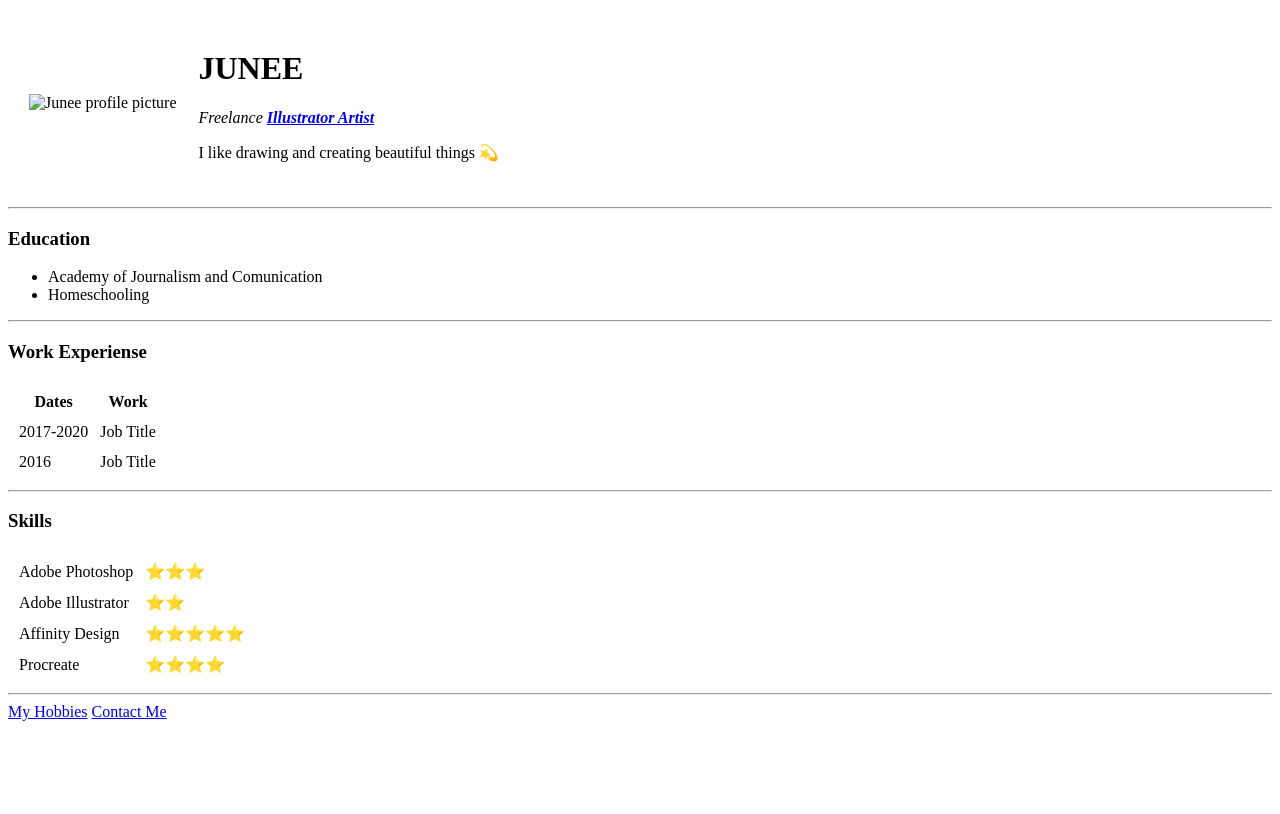
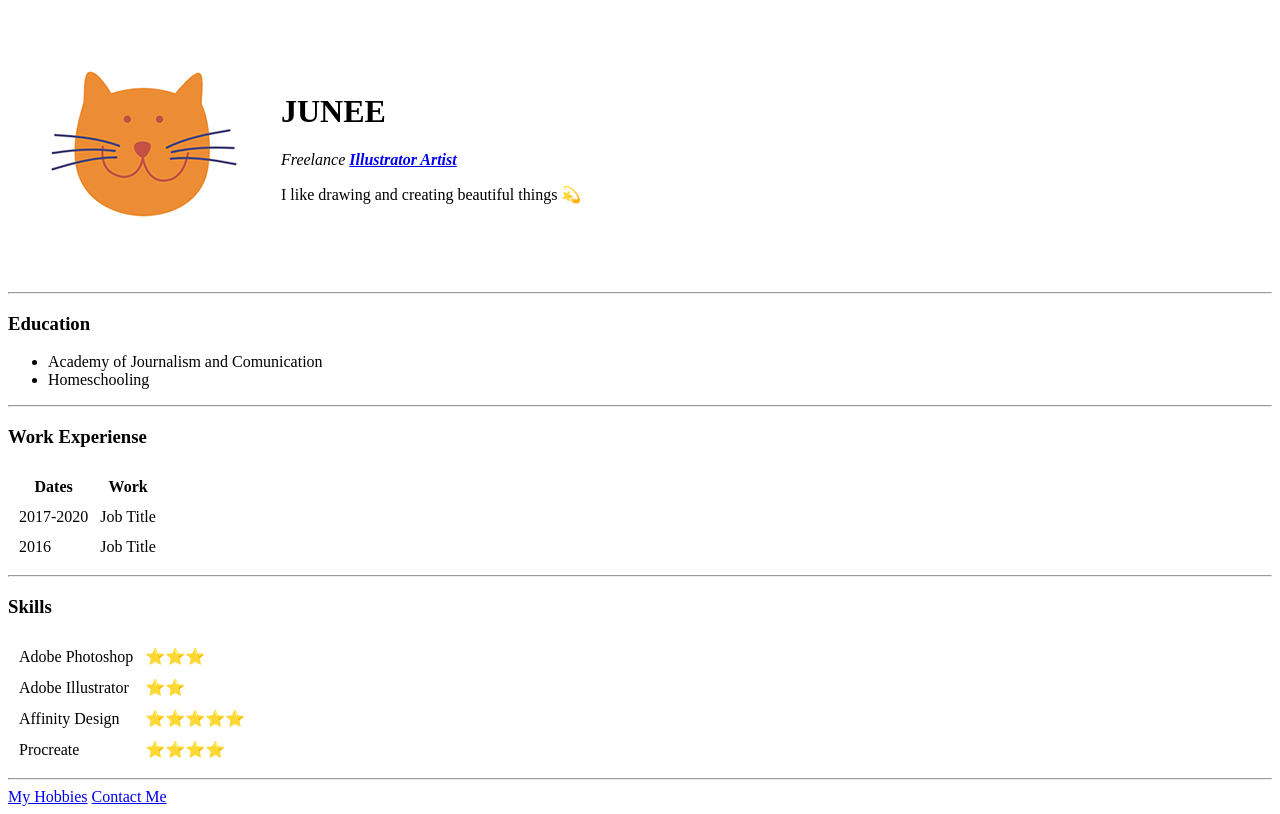
Before and after one commit to Lahien4695/cv, a plain HTML site: page index.html in a window 1280 px wide. Drawn offline with Linux system fonts and the light colour scheme.

Commit message:
Update index.html

```diff
--- a/index.html
+++ b/index.html
@@ -9,7 +9,7 @@
 <body>
   <table cellspacing="20">
     <tr>
-      <td><img src="images/Junee picture.png" alt="Junee profile picture"></td>
+      <td><img src="Junee picture.png" alt="Junee profile picture"></td>
       <td><h1>JUNEE</h1>
         <p><em>Freelance <strong><a href="https://www.behance.net/lahien">Illustrator Artist</a></strong></em></p>
         <p>I like drawing and creating beautiful things 💫</p></td>
```
